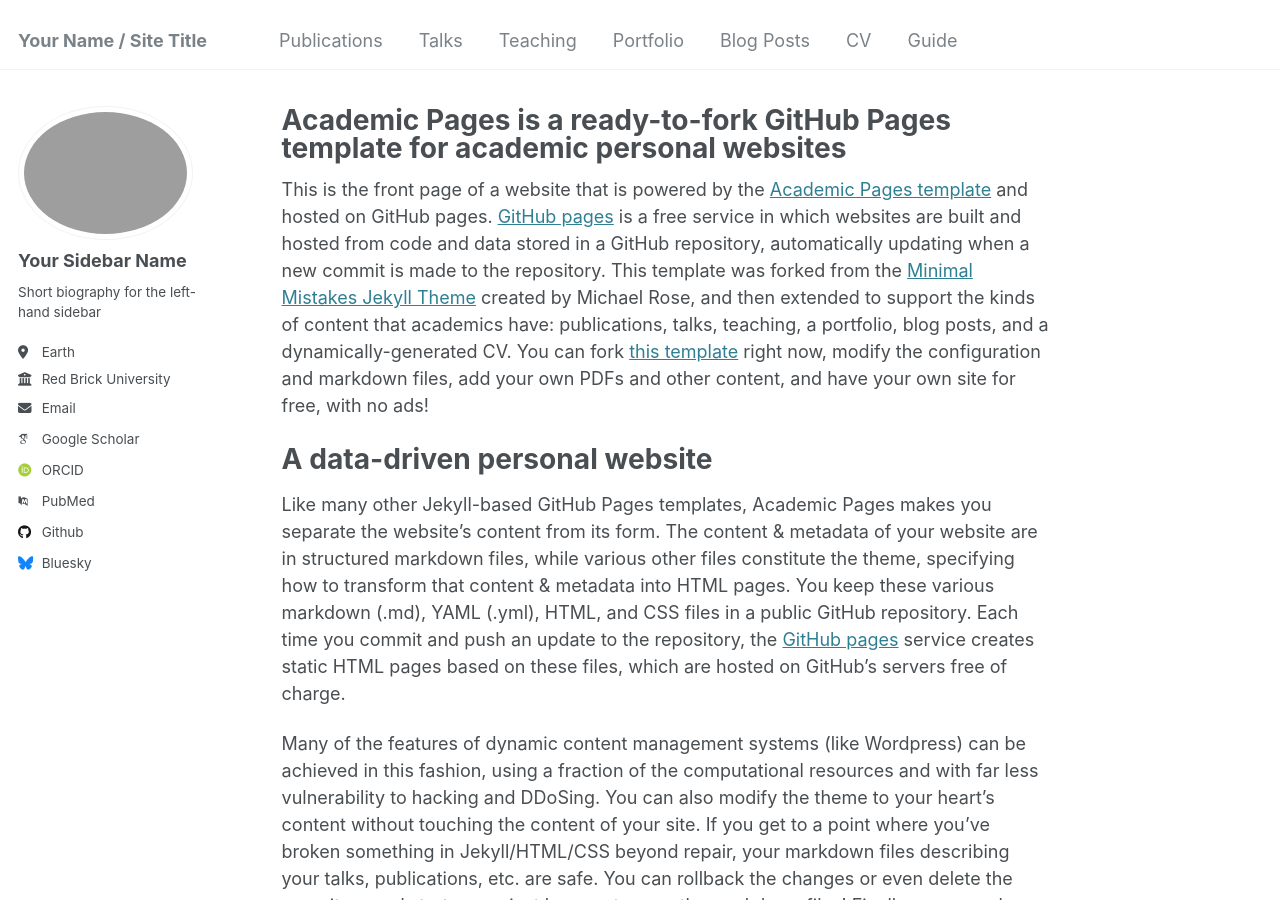
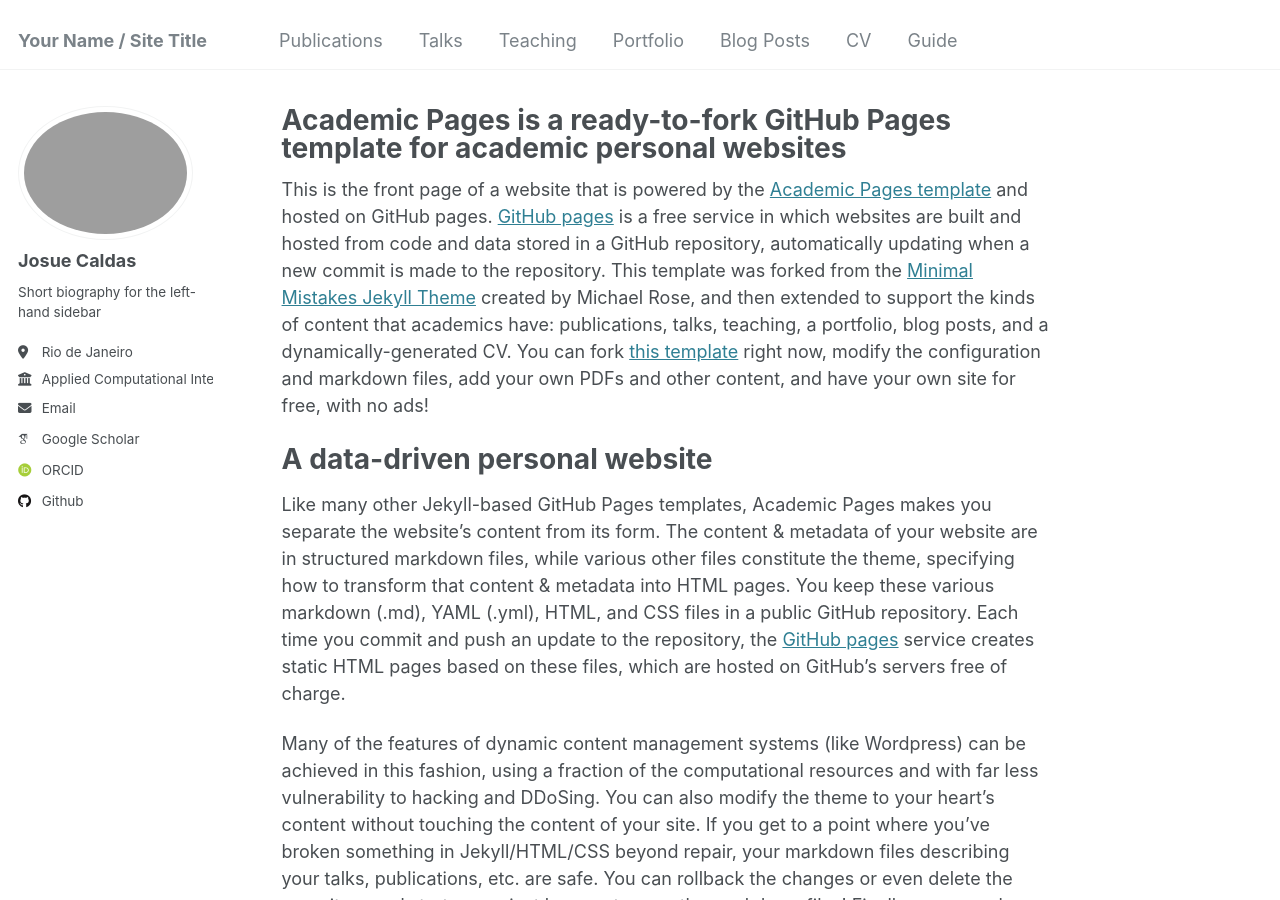
Before and after one commit to josuecaldasv/josuecaldasv.github.io, a Jekyll site: the page built from _pages/about.md, in a window 1280 px wide and 900 px high. Built offline with Jekyll 4.4.1, drawn with Linux system fonts in a browser that asks for light colours; some web fonts are replaced; part of the change alters nothing that is shown.

```diff
--- a/_config.yml
+++ b/_config.yml
@@ -1,12 +1,4 @@
-# Welcome to Jekyll!
-#
-# This config file is meant for settings that affect your entire site, values
-# which you are expected to set up once and rarely need to edit after that.
-# For technical reasons, this file is *NOT* reloaded automatically when you use
-# `jekyll serve -l -H localhost`. If you change this file, please restart the
-# server process.
 
-# Basic Site Settings
 locale                   : "en-US"
 title                    : "Your Name / Site Title"
 title_separator          : "-"
@@ -22,57 +14,17 @@ repository               : "academicpages/academicpages.github.io"
 author:
   # Biographic information
   avatar           : "profile.png"
-  name             : "Your Sidebar Name"
-  pronouns         : # example: "she/her"
+  name             : "Josue Caldas"
   bio              : "Short biography for the left-hand sidebar"
-  location         : "Earth"
-  employer         : "Red Brick University"
-  uri              : # URL
-  email            : "none@example.org"
+  location         : "Rio de Janeiro"
+  employer         : "Applied Computational Intelligence Laboratory at PUC-Rio"
+  email            : "josue.caldas@pucp.edu.pe"
 
   # Academic websites
-  arxiv            : # URL - Update with the correct link to your profile
-  googlescholar    : "https://scholar.google.com/citations?user=PS_CX0AAAAAJ"
-  impactstory      : # URL
-  orcid            : "http://orcid.org/yourorcidurl"
-  semantic         : # URL
-  pubmed           : "https://www.ncbi.nlm.nih.gov/pubmed/?term=john+snow"
-  researchgate     : # URL
-  scopus           : # URL
+  googlescholar    : "https://scholar.google.com/citations?hl=es&user=PeVUrhAAAAAJ&scilu=&scisig=AE3b8UAAAAAAZ15Kk6yUOpqxFTs71UkOj6dVbMk&gmla=AFix5Ma9670SmpZRBdhZ1wSA9mqxXHWt6-CV55DtD7QZqVH7YYK1-vtbyONDmdqnC-qNwNSkM-PVCaaWVArrJsSR1ja_S--tstpBSU1VkuSg2bkOHVrPxnDsPg&sciund=2327759130283945882"
+  orcid            : "https://orcid.org/0009-0002-2056-7664"
+  github           : "https://github.com/josuecaldasv"
 
-  # Repositories and software development
-  bitbucket        : # Username - Update with your username on the site
-  codepen          : # Username
-  dribbble         : # Username
-  github           : "academicpages"
-  kaggle           : # Username
-  stackoverflow    : # User number or user number and name (i.e., use "1" or "1/jeff-atwood")
-
-  # Social media
-  bluesky          : "bsky.app" # Replace this with you Bluesky username
-  facebook         : # Username
-  flickr           : # Username
-  foursquare       : # Username
-  goodreads        : # Username
-  google_plus      : # Username
-  keybase          : # Username
-  instagram        : # Username
-  lastfm           : # Username
-  linkedin         : # Username
-  mastodon         : # URL
-  medium           : # URL
-  pinterest        : # Username
-  soundcloud       : # Username
-  steam            : # Username
-  telegram         : # URL
-  tumblr           : # Username
-  twitter          : # Username for X / Twitter
-  vine             : # Username
-  weibo            : # Username
-  wikipedia        : # Username
-  xing             : # Username
-  youtube          : # Username
-  zhihu            : # Username
 
 # Publication Category - The following the list of publication categories and their headings
 publication_category:
```
Also changed, not shown: 1 other file.
